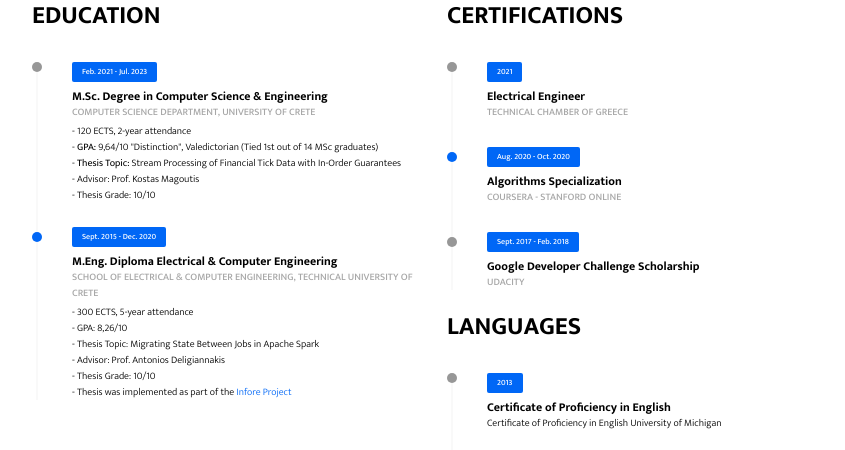
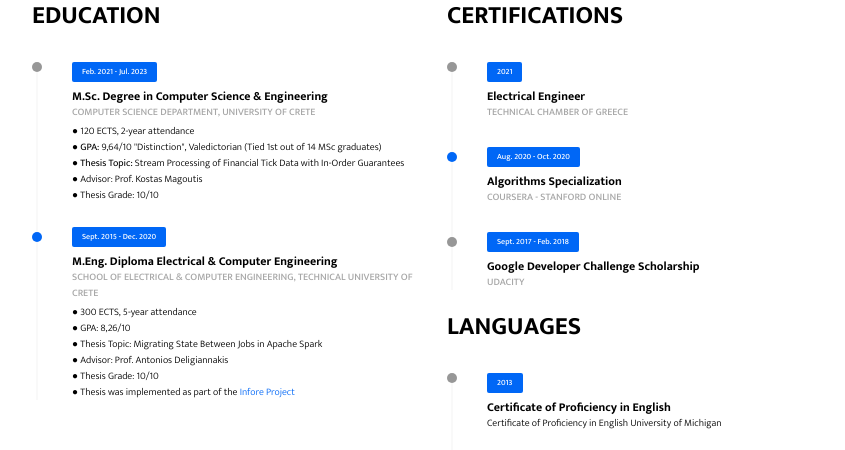
Before and after one commit to skalogerakis/skalogerakis.github.io, a plain HTML site: page resume.html in a window 1280 px wide. Shown: the part 960-1410 px from the top of the page, without its empty margins (328-1173 px from the left). Drawn offline with Linux system fonts and the light colour scheme.

Commit message:
A few more changes

```diff
--- a/resume.html
+++ b/resume.html
@@ -143,25 +143,24 @@
                                 <span class="badge badge-primary">Feb. 2021 - Jul. 2023</span>
                                 <h6 class="time-line-item-title">M.Sc. Degree in Computer Science & Engineering</h6>
                                 <p class="time-line-item-subtitle">COMPUTER SCIENCE DEPARTMENT, UNIVERSITY OF CRETE</p>
-                                <p class="time-line-item-content">
-                                - 120 ECTS, 2-year attendance<br>
-                                - <b>GPA:</b> 9,64/10 "Distinction", Valedictorian (Tied 1st out of 14 MSc graduates)<br>
-                                - <b>Thesis Topic:</b> Stream Processing of Financial Tick Data with In-Order Guarantees<br>
-                                - Advisor: Prof. Kostas Magoutis<br>
-                                - Thesis Grade: 10/10<br>
-                                </p>
+                                <p class="time-line-item-content"> ● 120 ECTS, 2-year attendance</p>
+                                <p class="time-line-item-content"> ● <b>GPA:</b> 9,64/10 "Distinction", Valedictorian (Tied 1st out of 14 MSc graduates)</p>
+                                <p class="time-line-item-content"> ● <b>Thesis Topic:</b> Stream Processing of Financial Tick Data with In-Order Guarantees</p>
+                                <p class="time-line-item-content"> ● Advisor: Prof. Kostas Magoutis</p>
+                                <p class="time-line-item-content"> ● Thesis Grade: 10/10</p>
+
                             </li>
                             <li class="time-line-item">
                                 <span class="badge badge-primary">Sept. 2015 - Dec. 2020</span>
                                 <h6 class="time-line-item-title">M.Eng. Diploma Electrical & Computer Engineering</h6>
                                 <p class="time-line-item-subtitle">SCHOOL OF ELECTRICAL & COMPUTER ENGINEERING, TECHNICAL UNIVERSITY OF CRETE</p>
                                 <p class="time-line-item-content">
-                                - 300 ECTS, 5-year attendance<br>
-                                - GPA: 8,26/10<br>
-                                - Thesis Topic: Migrating State Between Jobs in Apache Spark<br>
-                                - Advisor: Prof. Antonios Deligiannakis<br>
-                                - Thesis Grade: 10/10<br>
-                                - Thesis was implemented as part of the <a href="https://www.infore-project.eu/">Infore Project</a><br>
+                                <p class="time-line-item-content"> ● 300 ECTS, 5-year attendance</p>
+                                <p class="time-line-item-content"> ● GPA: 8,26/10</p>
+                                <p class="time-line-item-content"> ● Thesis Topic: Migrating State Between Jobs in Apache Spark</p>
+                                <p class="time-line-item-content"> ● Advisor: Prof. Antonios Deligiannakis</p>
+                                <p class="time-line-item-content"> ● Thesis Grade: 10/10</p>
+                                <p class="time-line-item-content"> ● Thesis was implemented as part of the <a href="https://www.infore-project.eu/">Infore Project</a></p>
                             </li>
                         </ul>
                     </div>
```
Also changed, not shown: contact.html (+1 -1 lines), index.html (+2 -2 lines).
